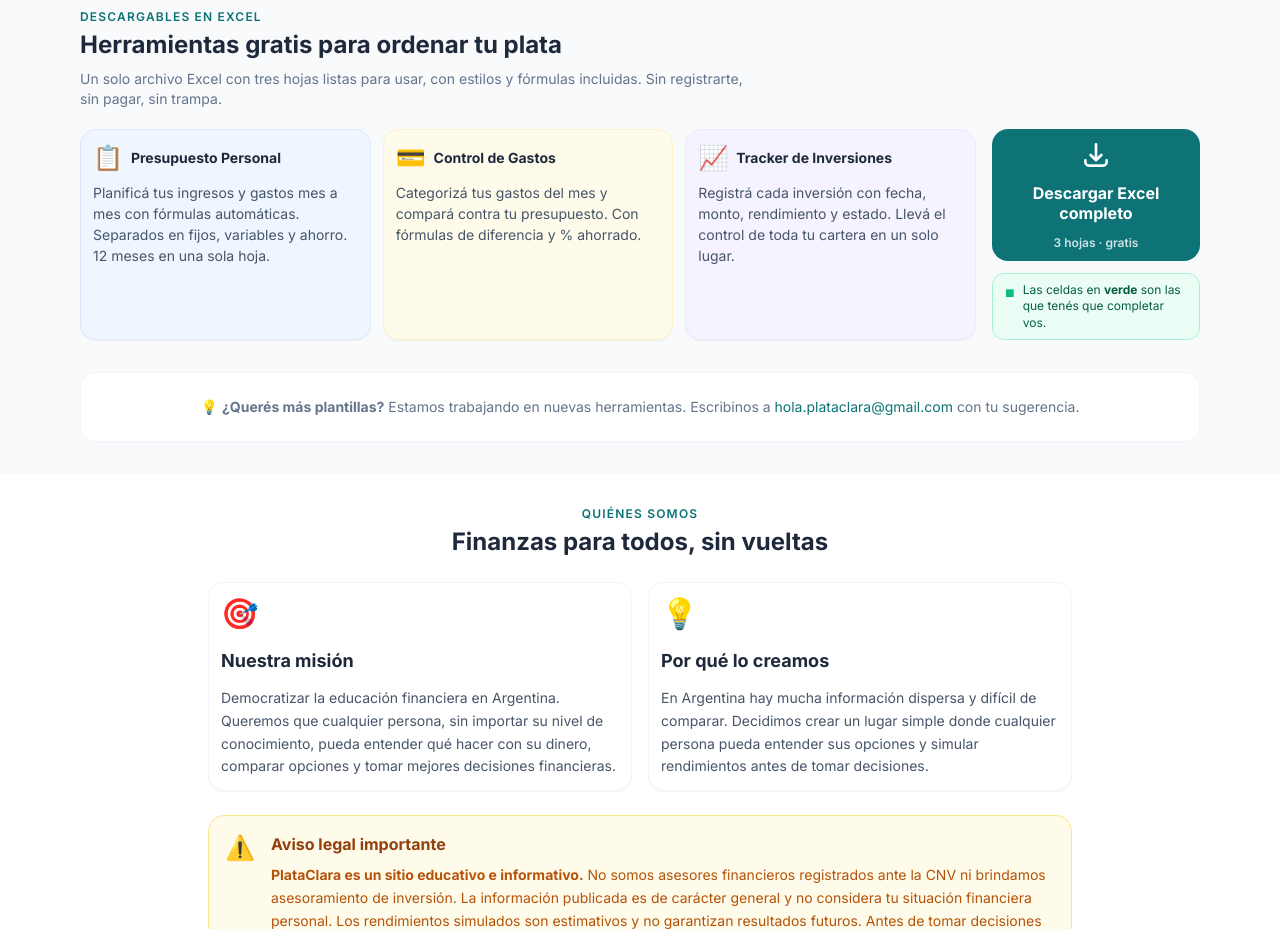
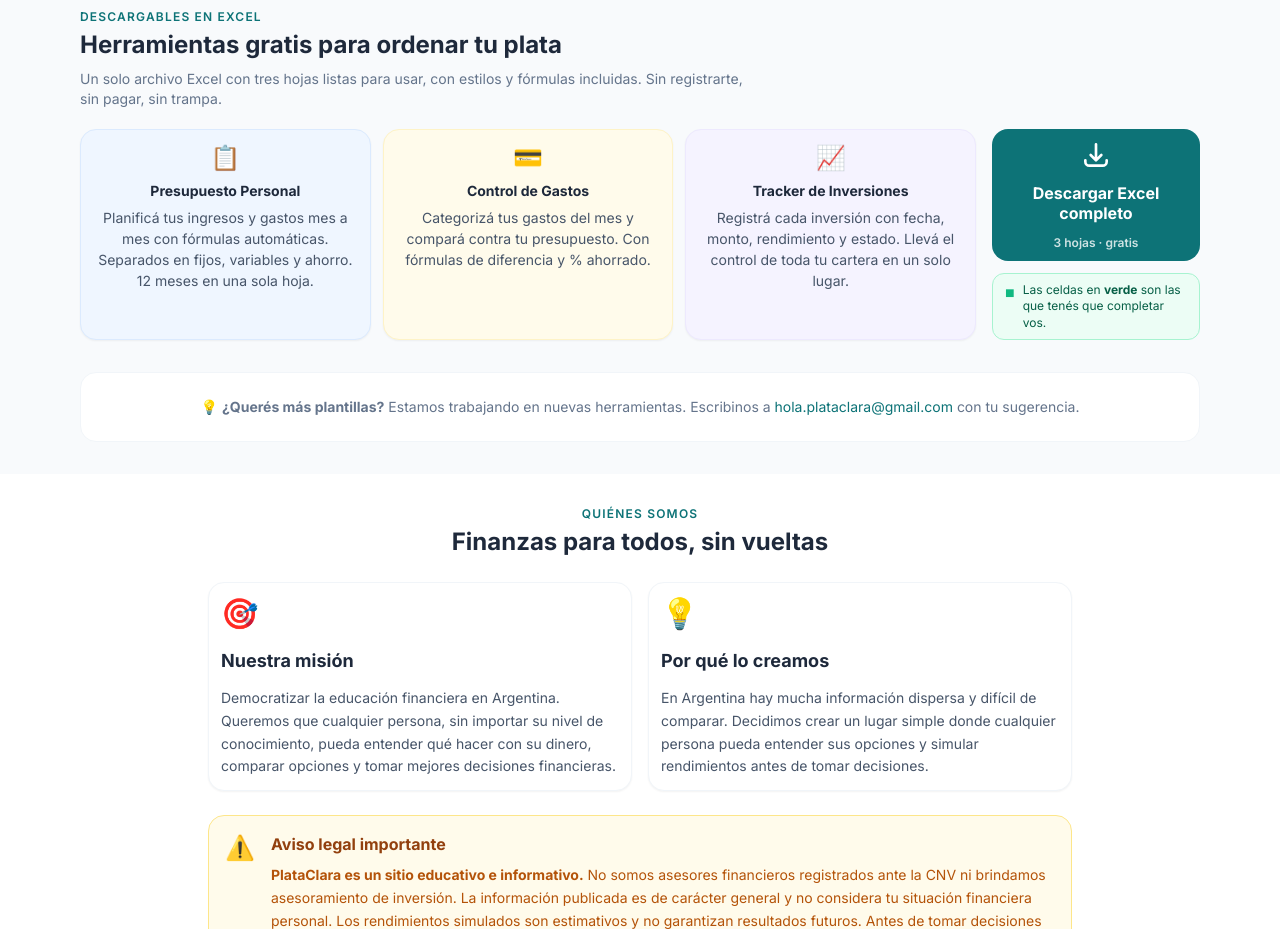
Before and after one commit to NahuelPaez/PlataClara, a React (Vite) app: page / in a window 1280 px wide. Shown: the part 3560-4489 px from the top of the page. Built offline with nearby package versions, Linux system fonts and the light colour scheme; no server answers.

Commit message:
centrar texto e icono en cards de descargables

```diff
--- a/src/sections/Descargables.jsx
+++ b/src/sections/Descargables.jsx
@@ -44,11 +44,9 @@ export default function Descargables() {
           {/* Cards */}
           <div className="flex-1 grid grid-cols-1 sm:grid-cols-3 gap-3">
             {HOJAS.map((h, i) => (
-              <div key={i} className={`card flex flex-col gap-2 border ${h.color} hover:shadow-md transition-shadow`}>
-                <div className="flex items-center gap-2">
-                  <div className={`text-2xl ${h.iconColor}`}>{h.icono}</div>
-                  <h3 className="font-bold text-slate-800 text-sm leading-tight">{h.nombre}</h3>
-                </div>
+              <div key={i} className={`card flex flex-col items-center gap-2 border ${h.color} hover:shadow-md transition-shadow text-center`}>
+                <div className={`text-2xl ${h.iconColor}`}>{h.icono}</div>
+                <h3 className="font-bold text-slate-800 text-sm leading-tight">{h.nombre}</h3>
                 <p className="text-sm text-slate-600 leading-normal flex-1">{h.descripcion}</p>
               </div>
             ))}
```
